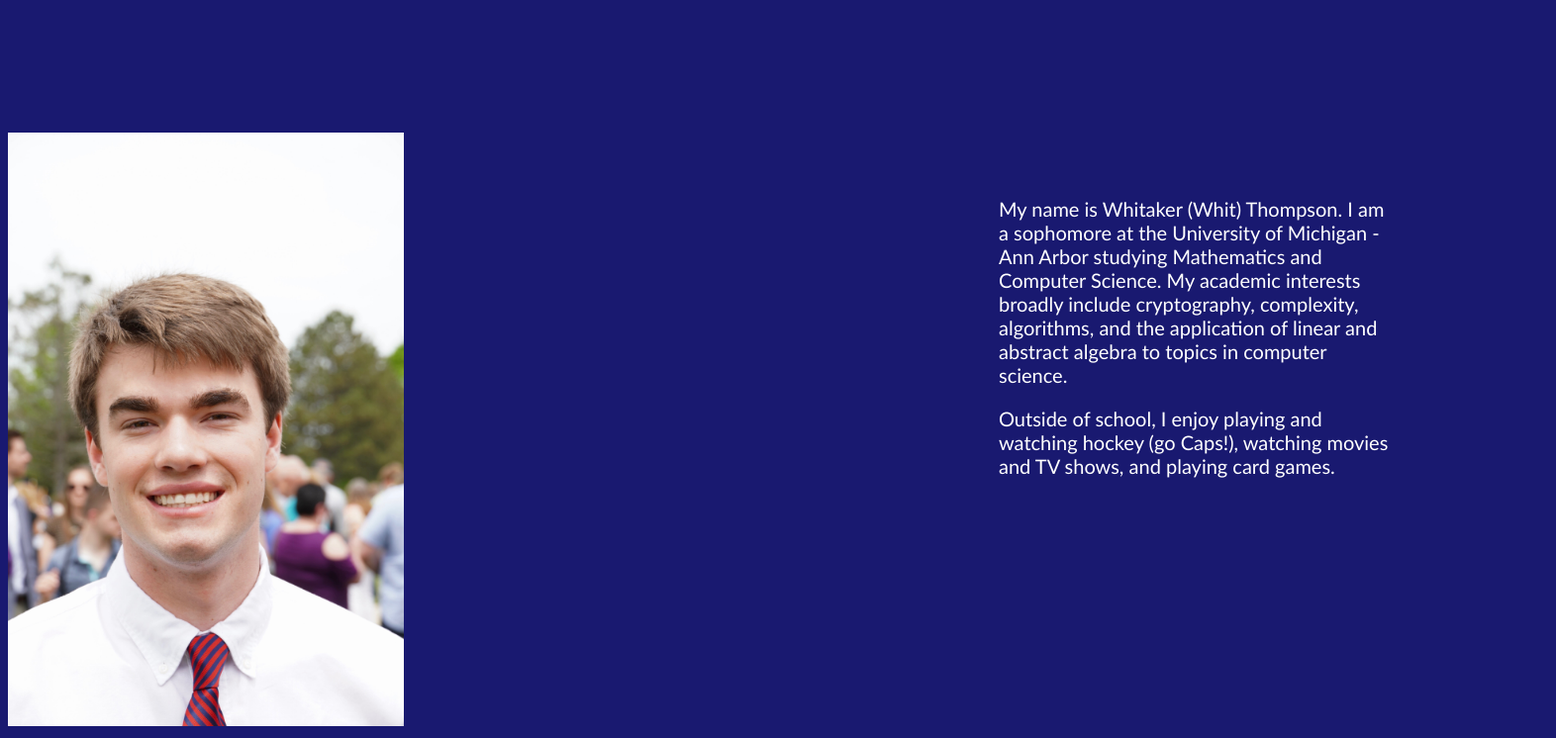
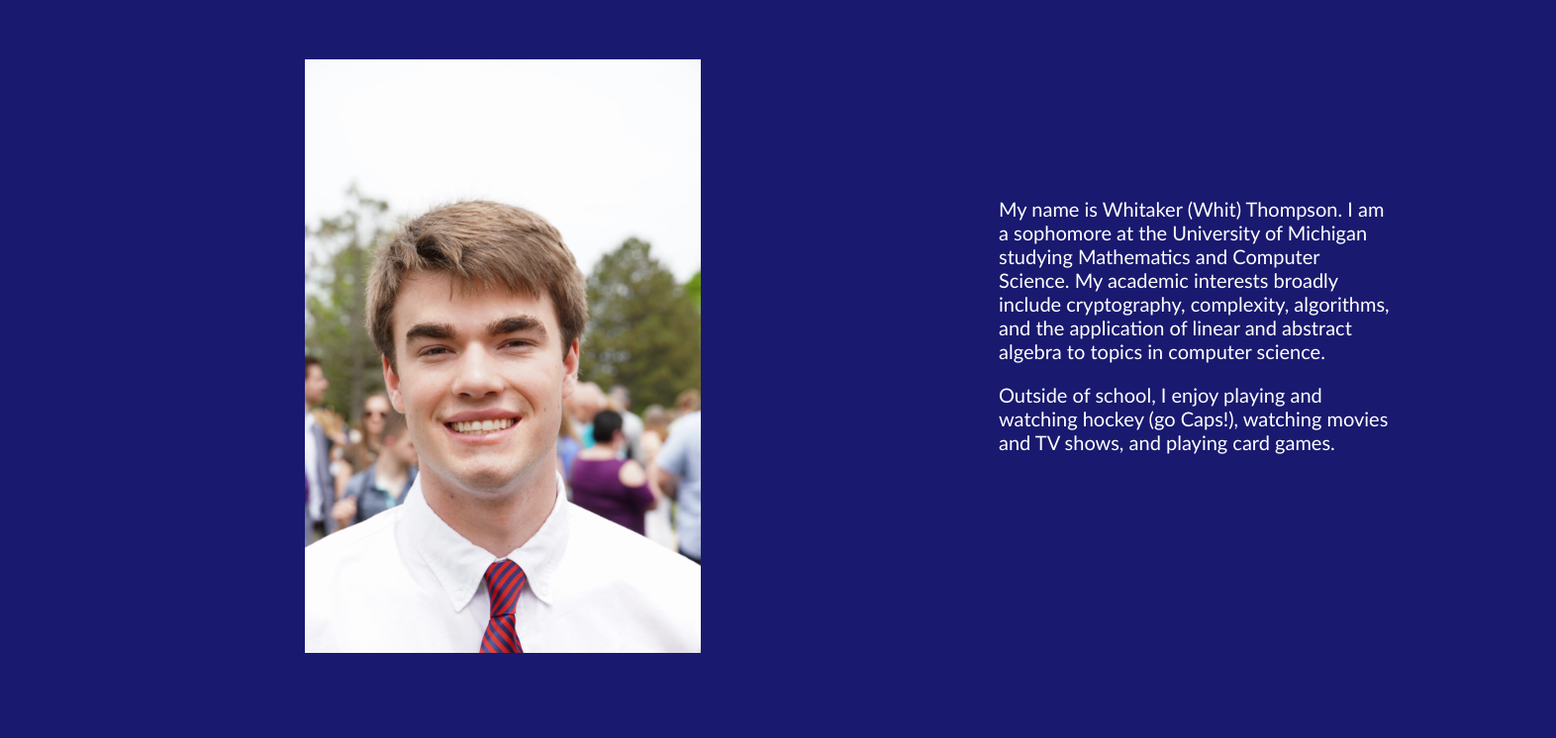
Before and after one commit to whitaker-thompson/whitaker-thompson.github.io, a plain HTML site: page index.html in a window 1280 px wide. Shown: the part 160-906 px from the top of the page at 99% size, 1572 px wide, since content can reach past the window. After the commit the page ends 882 px from the top, so only its background shows below. Drawn offline with Linux system fonts and the light colour scheme.

Commit message:
Good image positioning

```diff
--- a/index.html
+++ b/index.html
@@ -26,10 +26,16 @@
             width: 400px;
         }
 
+        div.profile{
+            position: relative;
+            left: 300px;
+            bottom: 50px;
+        }
+
     </style>
 </head>
 <body>
-    <div class="main"> My name is Whitaker (Whit) Thompson. I am a sophomore at the University of Michigan - Ann Arbor studying Mathematics and Computer Science.
+    <div class="main"> My name is Whitaker (Whit) Thompson. I am a sophomore at the University of Michigan studying Mathematics and Computer Science.
         My academic interests broadly include cryptography, complexity, algorithms, and the application of linear and abstract algebra to topics in computer science.
     </div>
 
@@ -37,7 +43,7 @@
 
     <div class="main"> Outside of school, I enjoy playing and watching hockey (go Caps!), watching movies and TV shows, and playing card games.</div>
 
-    <img src="ProfilePic.JPEG" alt="ProfilePic" width="400">
+    <div class="profile"><img src="ProfilePic.JPEG" alt="ProfilePic" width="400"></div>
 
 
 </body>
```
